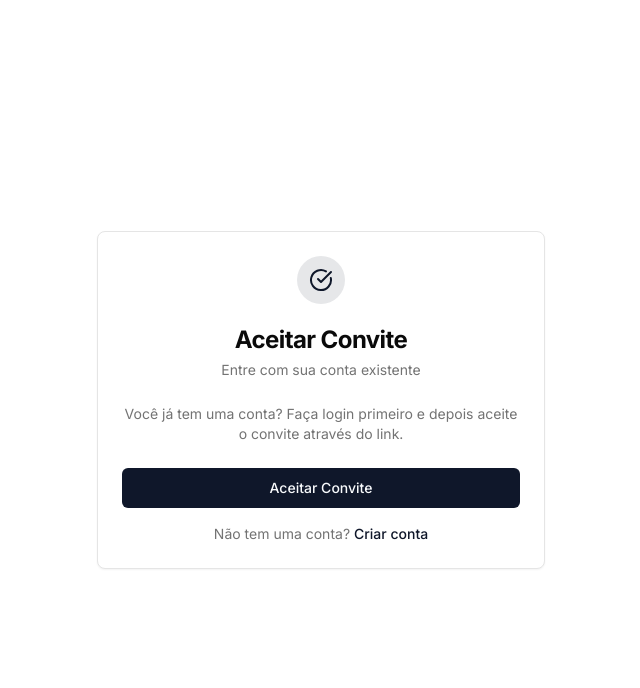
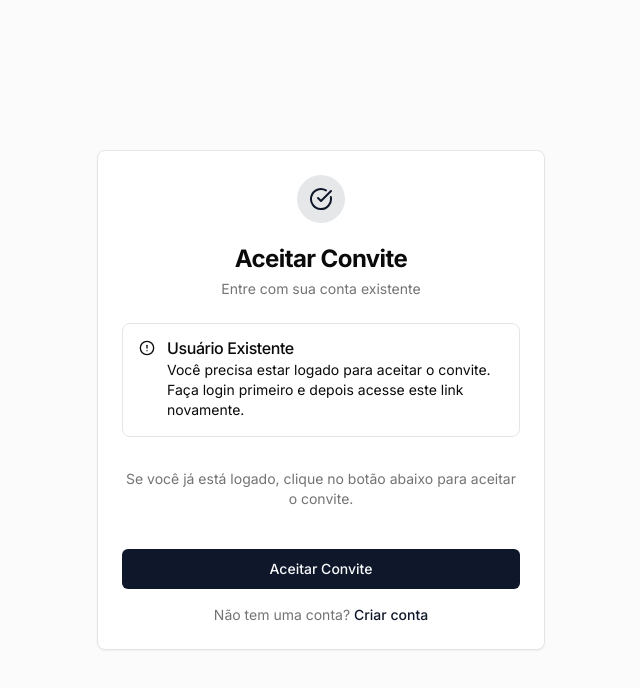
Before and after one commit to GabrielFeijo/desafio-altaa, a Next.js app in the folder frontend/: page /accept-invite in a window 1280 px wide. Both pictures are taken after a click on the button "Fazer login". Shown: the top 688 px of the page, without its empty margins (319-959 px from the left). Built offline with nearby package versions, Linux system fonts and the light colour scheme; no server answers.

Commit message:
feat: enhance CompaniesTable and AcceptInviteForm components with loading states and improved user feedback, integrating new alert system for error and success messages

```diff
--- a/frontend/src/components/invite/accept-invite-form.tsx
+++ b/frontend/src/components/invite/accept-invite-form.tsx
@@ -1,6 +1,6 @@
 "use client";
 
-import { useState, useEffect } from "react";
+import { useState, useEffect, useTransition } from "react";
 import { useRouter, useSearchParams } from "next/navigation";
 import { useForm } from "react-hook-form";
 import { zodResolver } from "@hookform/resolvers/zod";
@@ -22,84 +22,128 @@ import {
     FormItem,
     FormLabel,
     FormMessage,
+    FormDescription,
 } from "@/components/ui/form";
-import { authService } from "@/services/auth.service";
+import {
+    Alert,
+    AlertDescription,
+    AlertTitle,
+} from "@/components/ui/alert";
+import { acceptInviteAction } from "@/lib/actions/invite.actions";
 import { toast } from "sonner";
-import { CheckCircle, Loader2 } from "lucide-react";
-import { AxiosError } from "axios";
+import { CheckCircle, Loader2, AlertCircle, Eye, EyeOff } from "lucide-react";
 
-const acceptInviteSchema = z
+const newUserSchema = z
     .object({
-        token: z.string(),
-        email: z.email({ message: "Email inválido" }).optional(),
-        password: z
-            .string()
-            .min(6, { message: "Senha deve ter no mínimo 6 caracteres" })
-            .optional(),
-        name: z
-            .string()
-            .min(2, { message: "Nome deve ter no mínimo 2 caracteres" })
-            .optional(),
+        token: z.string().min(1, { message: "Token é obrigatório" }),
+        name: z.string().min(2, { message: "Nome deve ter no mínimo 2 caracteres" }),
+        email: z.email({ message: "Email inválido" }),
+        password: z.string().min(6, { message: "Senha deve ter no mínimo 6 caracteres" }),
+        confirmPassword: z.string().min(6, { message: "Confirme sua senha" }),
     })
-    .refine(
-        (data) => {
-            if (data.email || data.password || data.name) {
-                return data.email && data.password && data.name;
-            }
-            return true;
-        },
-        {
-            message: "Preencha todos os campos para criar sua conta",
-        }
-    );
+    .refine((data) => data.password === data.confirmPassword, {
+        message: "As senhas não coincidem",
+        path: ["confirmPassword"],
+    });
 
-type AcceptInviteFormValues = z.infer<typeof acceptInviteSchema>;
+const existingUserSchema = z.object({
+    token: z.string().min(1, { message: "Token é obrigatório" }),
+});
+
+type NewUserFormValues = z.infer<typeof newUserSchema>;
+type ExistingUserFormValues = z.infer<typeof existingUserSchema>;
 
 export function AcceptInviteForm() {
     const router = useRouter();
     const searchParams = useSearchParams();
-    const [loading, setLoading] = useState(false);
+    const [isPending, startTransition] = useTransition();
     const [isNewUser, setIsNewUser] = useState(true);
+    const [showPassword, setShowPassword] = useState(false);
+    const [showConfirmPassword, setShowConfirmPassword] = useState(false);
 
-    const form = useForm<AcceptInviteFormValues>({
-        resolver: zodResolver(acceptInviteSchema),
+    const newUserForm = useForm<NewUserFormValues>({
+        resolver: zodResolver(newUserSchema),
         defaultValues: {
             token: searchParams.get("token") || "",
+            name: "",
             email: "",
             password: "",
-            name: "",
+            confirmPassword: "",
+        },
+    });
+
+    const existingUserForm = useForm<ExistingUserFormValues>({
+        resolver: zodResolver(existingUserSchema),
+        defaultValues: {
+            token: searchParams.get("token") || "",
         },
     });
 
     useEffect(() => {
         const token = searchParams.get("token");
         if (token) {
-            form.setValue("token", token);
+            newUserForm.setValue("token", token);
+            existingUserForm.setValue("token", token);
         }
-    }, [searchParams, form]);
+    }, [searchParams, newUserForm, existingUserForm]);
 
-    const onSubmit = async (data: AcceptInviteFormValues) => {
-        setLoading(true);
+    const onSubmitNewUser = async (data: NewUserFormValues) => {
+        const formData = new FormData();
+        formData.append("token", data.token);
+        formData.append("name", data.name);
+        formData.append("email", data.email);
+        formData.append("password", data.password);
+        formData.append("isNewUser", "true");
 
-        try {
-            const response = await authService.acceptInvite(data);
-            toast.success(response.message || "Convite aceito com sucesso!");
+        startTransition(async () => {
+            const result = await acceptInviteAction(formData);
+
+            if (result.success) {
+                toast.success(result.message);
                 router.push("/dashboard");
-            router.refresh();
-        } catch (err) {
-            const error = err as AxiosError<{ message?: string }>;
-            const errorMessage =
-                error.response?.data?.message ??
-                error.message ??
-                "Erro ao aceitar convite";
-            toast.error(errorMessage);
-        } finally {
-            setLoading(false);
+            } else {
+                toast.error(result.message);
             }
+        });
+    };
+
+    const onSubmitExistingUser = async (data: ExistingUserFormValues) => {
+        const formData = new FormData();
+        formData.append("token", data.token);
+        formData.append("isNewUser", "false");
+
+        startTransition(async () => {
+            const result = await acceptInviteAction(formData);
+
+            if (result.success) {
+                toast.success(result.message);
+                if (result.company) {
+                    router.push(`/company/${result.company.id}`);
+                } else {
+                    router.push("/dashboard");
+                }
+            } else {
+                toast.error(result.message);
+            }
+        });
+    };
+
+    const toggleUserType = () => {
+        setIsNewUser(!isNewUser);
+        newUserForm.reset({
+            token: searchParams.get("token") || "",
+            name: "",
+            email: "",
+            password: "",
+            confirmPassword: "",
+        });
+        existingUserForm.reset({
+            token: searchParams.get("token") || "",
+        });
     };
 
     return (
-        <div className="min-h-screen flex items-center justify-center p-4">
+        <div className="min-h-screen flex items-center justify-center p-4 bg-muted/40">
             <Card className="w-full max-w-md">
                 <CardHeader className="space-y-1">
                     <div className="flex items-center justify-center mb-4">
@@ -117,21 +161,28 @@ export function AcceptInviteForm() {
                     </CardDescription>
                 </CardHeader>
 
-                <Form {...form}>
-                    <form onSubmit={form.handleSubmit(onSubmit)}>
+                {isNewUser ? (
+                    <Form {...newUserForm}>
+                        <form onSubmit={newUserForm.handleSubmit(onSubmitNewUser)}>
                             <CardContent className="space-y-4">
-                            {isNewUser ? (
-                                <>
+                                <Alert>
+                                    <AlertCircle className="h-4 w-4" />
+                                    <AlertTitle>Novo Usuário</AlertTitle>
+                                    <AlertDescription>
+                                        Preencha os dados abaixo para criar sua conta e aceitar o convite.
+                                    </AlertDescription>
+                                </Alert>
+
                                 <FormField
-                                        control={form.control}
+                                    control={newUserForm.control}
                                     name="name"
                                     render={({ field }) => (
                                         <FormItem>
-                                                <FormLabel>Nome completo</FormLabel>
+                                            <FormLabel>Nome completo *</FormLabel>
                                             <FormControl>
                                                 <Input
                                                     placeholder="João Silva"
-                                                        disabled={loading}
+                                                    disabled={isPending}
                                                     {...field}
                                                 />
                                             </FormControl>
@@ -139,54 +190,155 @@ export function AcceptInviteForm() {
                                         </FormItem>
                                     )}
                                 />
+
                                 <FormField
-                                        control={form.control}
+                                    control={newUserForm.control}
                                     name="email"
                                     render={({ field }) => (
                                         <FormItem>
-                                                <FormLabel>Email</FormLabel>
+                                            <FormLabel>Email *</FormLabel>
                                             <FormControl>
                                                 <Input
                                                     type="email"
                                                     placeholder="seu@email.com"
-                                                        disabled={loading}
+                                                    disabled={isPending}
                                                     {...field}
                                                 />
                                             </FormControl>
+                                            <FormDescription>
+                                                Use o mesmo email do convite
+                                            </FormDescription>
                                             <FormMessage />
                                         </FormItem>
                                     )}
                                 />
+
                                 <FormField
-                                        control={form.control}
+                                    control={newUserForm.control}
                                     name="password"
                                     render={({ field }) => (
                                         <FormItem>
-                                                <FormLabel>Senha</FormLabel>
+                                            <FormLabel>Senha *</FormLabel>
                                             <FormControl>
+                                                <div className="relative">
                                                     <Input
-                                                        type="password"
+                                                        type={showPassword ? "text" : "password"}
                                                         placeholder="••••••••"
-                                                        disabled={loading}
+                                                        disabled={isPending}
                                                         {...field}
                                                     />
+                                                    <Button
+                                                        type="button"
+                                                        variant="ghost"
+                                                        size="sm"
+                                                        className="absolute right-0 top-0 h-full px-3 py-2 hover:bg-transparent"
+                                                        onClick={() => setShowPassword(!showPassword)}
+                                                        disabled={isPending}
+                                                    >
+                                                        {showPassword ? (
+                                                            <EyeOff className="h-4 w-4" />
+                                                        ) : (
+                                                            <Eye className="h-4 w-4" />
+                                                        )}
+                                                    </Button>
+                                                </div>
                                             </FormControl>
+                                            <FormDescription>
+                                                Mínimo de 6 caracteres
+                                            </FormDescription>
                                             <FormMessage />
                                         </FormItem>
                                     )}
                                 />
-                                </>
+
+                                <FormField
+                                    control={newUserForm.control}
+                                    name="confirmPassword"
+                                    render={({ field }) => (
+                                        <FormItem>
+                                            <FormLabel>Confirmar Senha *</FormLabel>
+                                            <FormControl>
+                                                <div className="relative">
+                                                    <Input
+                                                        type={showConfirmPassword ? "text" : "password"}
+                                                        placeholder="••••••••"
+                                                        disabled={isPending}
+                                                        {...field}
+                                                    />
+                                                    <Button
+                                                        type="button"
+                                                        variant="ghost"
+                                                        size="sm"
+                                                        className="absolute right-0 top-0 h-full px-3 py-2 hover:bg-transparent"
+                                                        onClick={() => setShowConfirmPassword(!showConfirmPassword)}
+                                                        disabled={isPending}
+                                                    >
+                                                        {showConfirmPassword ? (
+                                                            <EyeOff className="h-4 w-4" />
                                                         ) : (
-                                <div className="text-center text-sm text-muted-foreground">
-                                    Você já tem uma conta? Faça login primeiro e depois aceite o
-                                    convite através do link.
+                                                            <Eye className="h-4 w-4" />
+                                                        )}
+                                                    </Button>
                                                 </div>
+                                            </FormControl>
+                                            <FormDescription>
+                                                Digite a mesma senha novamente
+                                            </FormDescription>
+                                            <FormMessage />
+                                        </FormItem>
                                     )}
+                                />
                             </CardContent>
 
                             <CardFooter className="flex flex-col space-y-4">
-                            <Button type="submit" className="w-full" disabled={loading}>
-                                {loading ? (
+                                <Button type="submit" className="w-full" disabled={isPending}>
+                                    {isPending ? (
+                                        <>
+                                            <Loader2 className="mr-2 h-4 w-4 animate-spin" />
+                                            Criando conta...
+                                        </>
+                                    ) : (
+                                        "Criar Conta e Aceitar Convite"
+                                    )}
+                                </Button>
+
+                                <div className="text-sm text-center text-muted-foreground">
+                                    Já tem uma conta?{" "}
+                                    <button
+                                        type="button"
+                                        onClick={toggleUserType}
+                                        className="text-primary hover:underline font-medium"
+                                        disabled={isPending}
+                                    >
+                                        Fazer login
+                                    </button>
+                                </div>
+                            </CardFooter>
+                        </form>
+                    </Form>
+                ) : (
+                    <Form {...existingUserForm}>
+                        <form onSubmit={existingUserForm.handleSubmit(onSubmitExistingUser)}>
+                            <CardContent className="space-y-4">
+                                <Alert>
+                                    <AlertCircle className="h-4 w-4" />
+                                    <AlertTitle>Usuário Existente</AlertTitle>
+                                    <AlertDescription>
+                                        Você precisa estar logado para aceitar o convite.
+                                        Faça login primeiro e depois acesse este link novamente.
+                                    </AlertDescription>
+                                </Alert>
+
+                                <div className="text-center py-4">
+                                    <p className="text-sm text-muted-foreground">
+                                        Se você já está logado, clique no botão abaixo para aceitar o convite.
+                                    </p>
+                                </div>
+                            </CardContent>
+
+                            <CardFooter className="flex flex-col space-y-4">
+                                <Button type="submit" className="w-full" disabled={isPending}>
+                                    {isPending ? (
                                         <>
                                             <Loader2 className="mr-2 h-4 w-4 animate-spin" />
                                             Aceitando convite...
@@ -196,32 +348,21 @@ export function AcceptInviteForm() {
                                     )}
                                 </Button>
 
-                            {isNewUser ? (
-                                <div className="text-sm text-center text-muted-foreground">
-                                    Já tem uma conta?{" "}
-                                    <button
-                                        type="button"
-                                        onClick={() => setIsNewUser(false)}
-                                        className="text-primary hover:underline font-medium"
-                                    >
-                                        Fazer login
-                                    </button>
-                                </div>
-                            ) : (
                                 <div className="text-sm text-center text-muted-foreground">
                                     Não tem uma conta?{" "}
                                     <button
                                         type="button"
-                                        onClick={() => setIsNewUser(true)}
+                                        onClick={toggleUserType}
                                         className="text-primary hover:underline font-medium"
+                                        disabled={isPending}
                                     >
                                         Criar conta
                                     </button>
                                 </div>
-                            )}
                             </CardFooter>
                         </form>
                     </Form>
+                )}
             </Card>
         </div>
     );
--- /dev/null
+++ b/frontend/src/components/ui/alert.tsx
@@ -0,0 +1,59 @@
+import * as React from "react"
+import { cva, type VariantProps } from "class-variance-authority"
+
+import { cn } from "@/lib/utils"
+
+const alertVariants = cva(
+  "relative w-full rounded-lg border p-4 [&>svg~*]:pl-7 [&>svg+div]:translate-y-[-3px] [&>svg]:absolute [&>svg]:left-4 [&>svg]:top-4 [&>svg]:text-foreground",
+  {
+    variants: {
+      variant: {
+        default: "bg-background text-foreground",
+        destructive:
+          "border-destructive/50 text-destructive dark:border-destructive [&>svg]:text-destructive",
+      },
+    },
+    defaultVariants: {
+      variant: "default",
+    },
+  }
+)
+
+const Alert = React.forwardRef<
+  HTMLDivElement,
+  React.HTMLAttributes<HTMLDivElement> & VariantProps<typeof alertVariants>
+>(({ className, variant, ...props }, ref) => (
+  <div
+    ref={ref}
+    role="alert"
+    className={cn(alertVariants({ variant }), className)}
+    {...props}
+  />
+))
+Alert.displayName = "Alert"
+
+const AlertTitle = React.forwardRef<
+  HTMLParagraphElement,
+  React.HTMLAttributes<HTMLHeadingElement>
+>(({ className, ...props }, ref) => (
+  <h5
+    ref={ref}
+    className={cn("mb-1 font-medium leading-none tracking-tight", className)}
+    {...props}
+  />
+))
+AlertTitle.displayName = "AlertTitle"
+
+const AlertDescription = React.forwardRef<
+  HTMLParagraphElement,
+  React.HTMLAttributes<HTMLParagraphElement>
+>(({ className, ...props }, ref) => (
+  <div
+    ref={ref}
+    className={cn("text-sm [&_p]:leading-relaxed", className)}
+    {...props}
+  />
+))
+AlertDescription.displayName = "AlertDescription"
+
+export { Alert, AlertTitle, AlertDescription }
```
Also changed, not shown: frontend/src/components/dashboard/companies-table.tsx (+23 -17 lines), frontend/src/components/layout/header.tsx (+6 -4 lines). Lines whose indentation alone changed are shown as unchanged.
